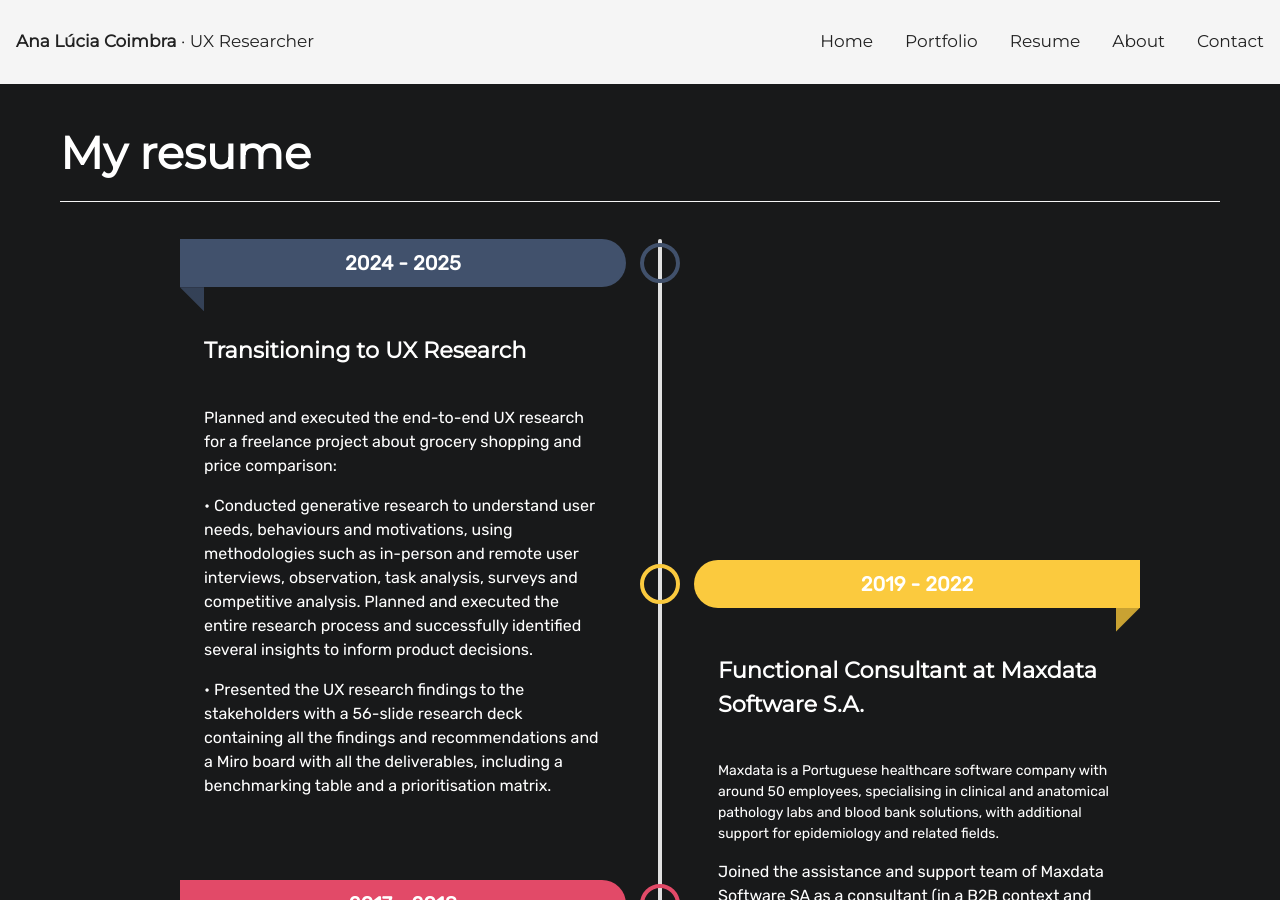
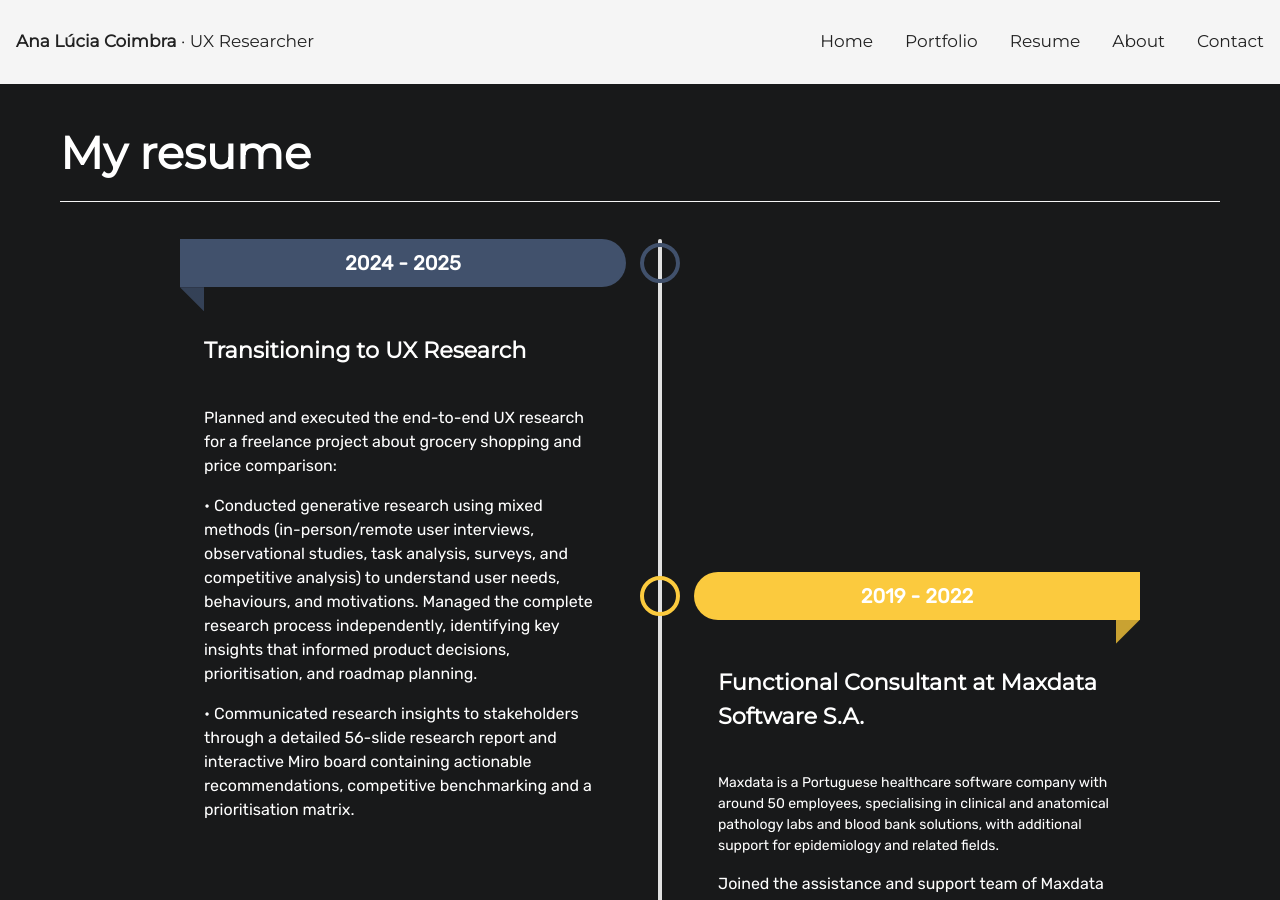
Before and after one commit to analuciacoimbra/analuciacoimbra.github.io, a Jekyll site: the page built from resume.html, in a window 1280 px wide and 900 px high. Built offline with Jekyll 4.4.1, drawn with Linux system fonts in a browser that asks for light colours.

Commit message:
Update resume.html

```diff
--- a/resume.html
+++ b/resume.html
@@ -14,17 +14,18 @@ layout: default
         Planned and executed the end-to-end UX research for a freelance project
         about grocery shopping and price comparison:
         <p>
-          • Conducted generative research to understand user needs, behaviours
-          and motivations, using methodologies such as in-person and remote user
-          interviews, observation, task analysis, surveys and competitive
-          analysis. Planned and executed the entire research process and
-          successfully identified several insights to inform product decisions.
+          • Conducted generative research using mixed methods (in-person/remote
+          user interviews, observational studies, task analysis, surveys, and
+          competitive analysis) to understand user needs, behaviours, and
+          motivations. Managed the complete research process independently,
+          identifying key insights that informed product decisions,
+          prioritisation, and roadmap planning.
         </p>
         <p>
-          • Presented the UX research findings to the stakeholders with a
-          56-slide research deck containing all the findings and recommendations
-          and a Miro board with all the deliverables, including a benchmarking
-          table and a prioritisation matrix.
+          • Communicated research insights to stakeholders through a detailed
+          56-slide research report and interactive Miro board containing
+          actionable recommendations, competitive benchmarking and a
+          prioritisation matrix.
         </p>
       </div>
     </li>
```
